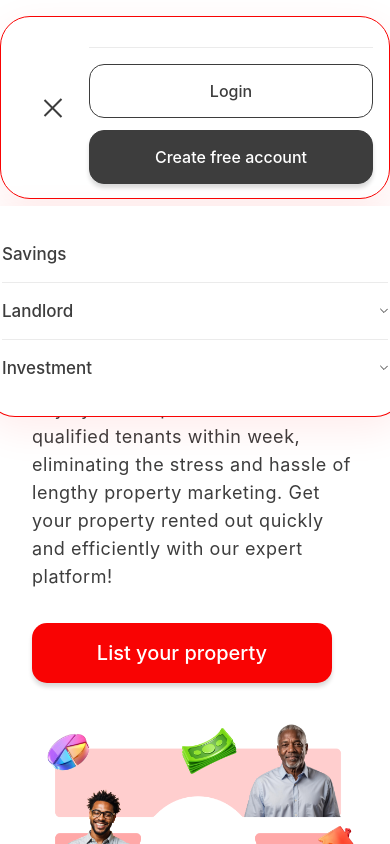
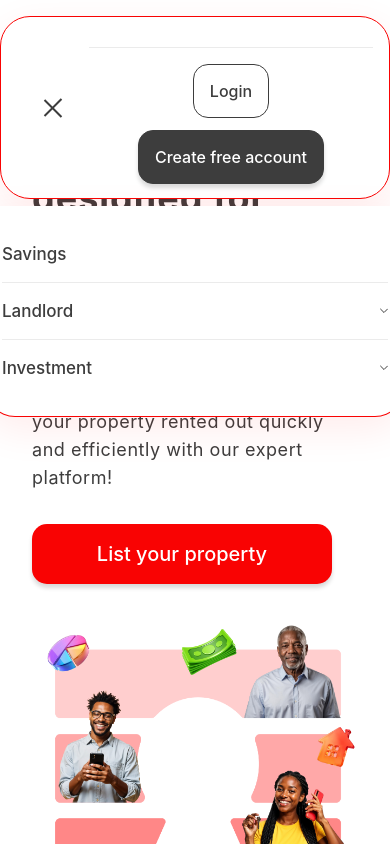
Before and after one commit to emmytee01-sys/paymyrent_landing, a React (Vite) app: page /landlord in a window 390 px wide. Both pictures are taken after a click on the button "Toggle menu". Shown: the top 844 px of the page. Built offline with nearby package versions, Linux system fonts and the light colour scheme.

Commit message:
Make header fixed at top, add login/register button links, and adjust main content padding

```diff
--- a/src/components/layout/Header.module.css
+++ b/src/components/layout/Header.module.css
@@ -1,9 +1,12 @@
 .header {
-  position: sticky;
+  position: fixed;
   top: 0;
-  z-index: 10;
+  left: 0;
+  right: 0;
+  z-index: 1000;
   background: transparent;
   padding-top: 1.5rem;
+  width: 100%;
 }
 
 .shell {
@@ -157,6 +160,11 @@
   gap: 1rem;
 }
 
+.loginButtonLink {
+  text-decoration: none;
+  display: inline-block;
+}
+
 .loginButton {
   min-width: 88px;
   height: 46px;
@@ -169,6 +177,11 @@
   font-size: 20px;
   line-height: 24px;
   padding: 11px 18px;
+}
+
+.ctaButtonLink {
+  text-decoration: none;
+  display: inline-block;
 }
 
 .ctaButton {
--- a/src/components/layout/Header.tsx
+++ b/src/components/layout/Header.tsx
@@ -121,10 +121,14 @@ export function Header() {
         </nav>
 
         <div className={`${styles.actions} ${mobileMenuOpen ? styles.actionsOpen : ''}`}>
-          <Button variant="secondary" className={styles.loginButton}>
-            Login
-          </Button>
-          <Button className={styles.ctaButton}>Create free account</Button>
+          <a href="http://localhost:3000/login" className={styles.loginButtonLink}>
+            <Button variant="secondary" className={styles.loginButton}>
+              Login
+            </Button>
+          </a>
+          <a href="http://localhost:3000/register" className={styles.ctaButtonLink}>
+            <Button className={styles.ctaButton}>Create free account</Button>
+          </a>
         </div>
       </Container>
     </header>
--- a/src/styles/global.css
+++ b/src/styles/global.css
@@ -40,3 +40,14 @@ button {
   display: flex;
   flex-direction: column;
 }
+
+main {
+  padding-top: 124px; /* Account for fixed header: 1.5rem padding + 100px min-height */
+  flex: 1;
+}
+
+@media (max-width: 768px) {
+  main {
+    padding-top: 100px; /* Reduced padding for mobile */
+  }
+}
```
